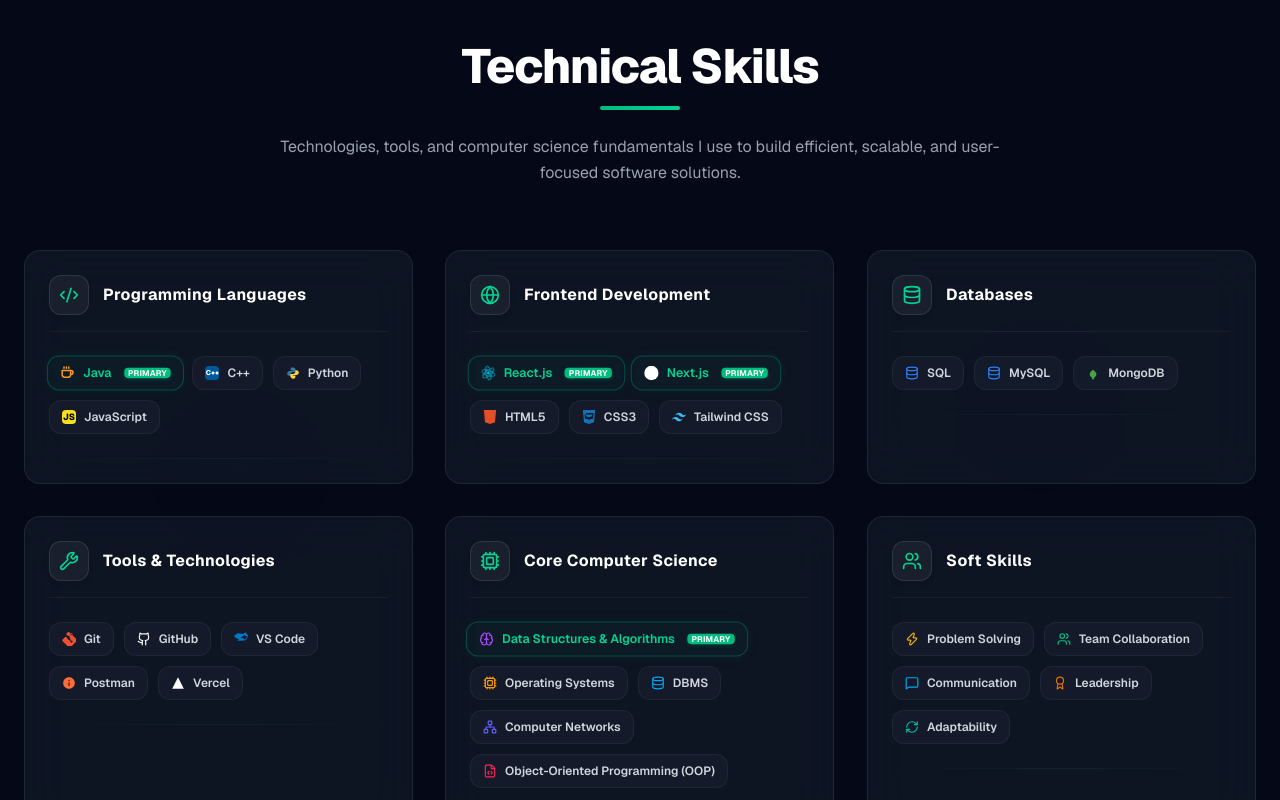
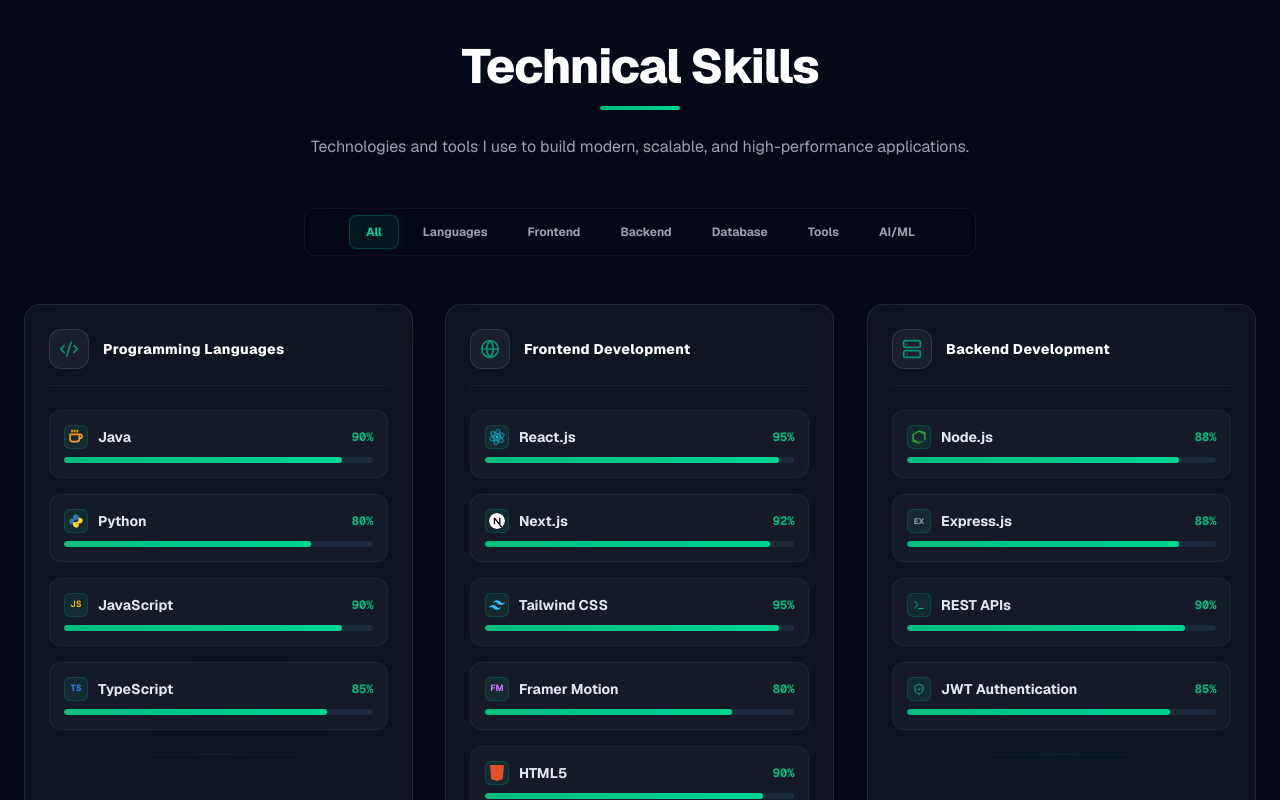
Before and after one commit to ayushjha-07/ayush-portfolio, a Next.js app: page / in a window 1280 px wide. Shown: the part 3660-4460 px from the top of the page. Built offline with nearby package versions, Linux system fonts and the light colour scheme.

Commit message:
refactor: redesign Technical Skills section with interactive filters and progress tooltips

```diff
--- a/src/components/Skills.tsx
+++ b/src/components/Skills.tsx
@@ -1,26 +1,14 @@
 "use client";
 
-import React, { useRef, useEffect } from "react";
-import { motion, useAnimation, useInView } from "framer-motion";
-import {
-  Code2, Globe, Database, Wrench, Cpu, Users, Terminal,
-  Brain, FileCode, Network, Zap, Award, RefreshCw, MessageSquare
-} from "lucide-react";
+import React, { useState } from "react";
+import { motion, AnimatePresence } from "framer-motion";
+import { Code2, Globe, Database, Wrench, Brain, Server, ShieldCheck, Terminal } from "lucide-react";
 import SpotlightCard from "./SpotlightCard";
 import { Github as GithubBrandIcon } from "./BrandIcons";
 
-interface SkillCategory {
-  title: string;
-  icon: React.ReactNode;
-  skills: string[];
-}
-
-function SkillBadge({ name, isPrimary }: { name: string; isPrimary: boolean }) {
-  const getIcon = () => {
-    switch (name.toLowerCase()) {
-      case "react.js":
-        return (
-          <svg className="w-3.5 h-3.5 text-cyan-400 animate-[spin_12s_linear_infinite]" viewBox="-11.5 -10.23174 23 20.46348" fill="none">
+// Tech Logos SVG Render Helpers
+const ReactLogo = () => (
+  <svg className="w-4 h-4 text-cyan-400 animate-[spin_15s_linear_infinite]" viewBox="-11.5 -10.23174 23 20.46348" fill="none">
     <circle cx="0" cy="0" r="2.05" fill="#00D8FF"/>
     <g stroke="#00D8FF" strokeWidth="1">
       <ellipse rx="11" ry="4.2"/>
@@ -29,54 +17,42 @@
     </g>
   </svg>
 );
-      case "next.js":
-        return (
-          <svg className="w-3.5 h-3.5 text-black dark:text-white" viewBox="0 0 180 180" fill="none">
+
+const NextLogo = () => (
+  <svg className="w-4 h-4 text-black dark:text-white bg-white dark:bg-transparent rounded-full" viewBox="0 0 180 180" fill="none">
     <circle cx="90" cy="90" r="90" fill="currentColor" />
-            <path d="M149.508 157.52L69.142 54H54V126H68.118V75.7613L139.736 167.369C143.193 164.404 146.458 161.121 149.508 157.52Z" fill="var(--theme-bg, #fff)"/>
-            <rect x="115" y="54" width="14.1176" height="72" fill="var(--theme-bg, #fff)"/>
+    <path d="M149.508 157.52L69.142 54H54V126H68.118V75.7613L139.736 167.369C143.193 164.404 146.458 161.121 149.508 157.52Z" fill="#000"/>
+    <rect x="115" y="54" width="14.1176" height="72" fill="#000"/>
   </svg>
 );
-      case "javascript":
-        return (
-          <div className="w-3.5 h-3.5 bg-[#F7DF1E] text-black font-extrabold flex items-center justify-center text-[9px] rounded-sm select-none">
-            JS
-          </div>
-        );
-      case "tailwind css":
-        return (
-          <svg className="w-3.5 h-3.5 text-[#38BDF8]" viewBox="0 0 24 24" fill="currentColor">
+
+const TailwindLogo = () => (
+  <svg className="w-4 h-4 text-[#38BDF8]" viewBox="0 0 24 24" fill="currentColor">
     <path d="M12.001 4.8c-3.2 0-5.2 1.6-6 4.8 1.2-1.6 2.6-2.2 4.2-1.8.913.228 1.565.89 2.288 1.624C13.666 10.618 15.027 12 18.001 12c3.2 0 5.2-1.6 6-4.8-1.2 1.6-2.6 2.2-4.2 1.8-.913-.228-1.565-.89-2.288-1.624C16.337 6.182 14.976 4.8 12.001 4.8zm-6 7.2c-3.2 0-5.2 1.6-6 4.8 1.2-1.6 2.6-2.2 4.2-1.8.913.228 1.565.89 2.288 1.624 1.177 1.194 2.538 2.576 5.512 2.576 3.2 0 5.2-1.6 6-4.8-1.2 1.6-2.6 2.2-4.2 1.8-.913-.228-1.565-.89-2.288-1.624C10.337 13.382 8.976 12 6.001 12z"/>
   </svg>
 );
-      case "html5":
-        return (
-          <svg className="w-3.5 h-3.5 text-[#E34F26]" viewBox="0 0 24 24" fill="currentColor">
+
+const HtmlLogo = () => (
+  <svg className="w-4 h-4 text-[#E34F26]" viewBox="0 0 24 24" fill="currentColor">
     <path d="M1.5 0h21l-1.9 21.2L12 24l-8.6-2.8L1.5 0zm17 5.7H7.7l.2 2.1h10.3l-.6 6.1-5.6 1.9-5.6-1.9-.4-3.8h2.1l.2 2 3.7 1.2 3.7-1.2.4-3.8H5.8L5 2.1h14.2l-.7 3.6z"/>
   </svg>
 );
-      case "css3":
-        return (
-          <svg className="w-3.5 h-3.5 text-[#1572B6]" viewBox="0 0 24 24" fill="currentColor">
+
+const CssLogo = () => (
+  <svg className="w-4 h-4 text-[#1572B6]" viewBox="0 0 24 24" fill="currentColor">
     <path d="M1.5 0h21l-1.9 21.2L12 24l-8.6-2.8L1.5 0zm17.3 5.3H6.8l.3 2.5h10.4l-.3 3-5.2 1.7-5.2-1.7-.3-3H4.4l.7 6.7 6.9 2.3 6.9-2.3.9-9.2z"/>
   </svg>
 );
-      case "python":
-        return (
-          <svg className="w-3.5 h-3.5" viewBox="0 0 24 24" fill="none">
+
+const PythonLogo = () => (
+  <svg className="w-4 h-4" viewBox="0 0 24 24" fill="none">
     <path d="M12.126 2C9.378 2 7.747 3.197 7.747 5.922v1.948h4.437V8.4h-6.26C3.992 8.4 2 9.948 2 12.696c0 2.748 1.83 4.226 4.312 4.226h1.487v-2.091c0-2.478 1.974-4.574 4.456-4.574h4.437V7.87c0-2.725-1.812-5.87-5.566-5.87z" fill="#3776AB"/>
     <path d="M11.874 22c2.748 0 4.379-1.197 4.379-3.922v-1.948h-4.437V15.6h6.26c1.932 0 3.922-1.548 3.922-4.296C22 8.556 20.17 7.078 17.688 7.078h-1.487v2.091c0 2.478-1.974 4.574-4.456 4.574H7.308v2.387c0 2.725 1.812 5.87 5.566 5.87z" fill="#FFD43B"/>
   </svg>
 );
-      case "c++":
-        return (
-          <div className="w-3.5 h-3.5 bg-[#00599C] text-white font-extrabold flex items-center justify-center text-[7px] rounded-sm select-none">
-            C++
-          </div>
-        );
-      case "java":
-        return (
-          <svg className="w-3.5 h-3.5 text-[#F89820]" viewBox="0 0 24 24" fill="none" stroke="currentColor" strokeWidth="2.5" strokeLinecap="round" strokeLinejoin="round">
+
+const JavaLogo = () => (
+  <svg className="w-4 h-4 text-[#F89820]" viewBox="0 0 24 24" fill="none" stroke="currentColor" strokeWidth="2.5" strokeLinecap="round" strokeLinejoin="round">
     <path d="M17 8h1a3 3 0 1 1 0 6h-1" />
     <path d="M3 8h14v7a4 4 0 0 1-4 4H7a4 4 0 0 1-4-4Z" />
     <line x1="6" x2="6" y1="2" y2="4" />
@@ -84,203 +60,269 @@
     <line x1="14" x2="14" y1="2" y2="4" />
   </svg>
 );
-      case "mysql":
-      case "sql":
-        return <Database size={14} className="text-blue-500" />;
-      case "mongodb":
-        return (
-          <svg className="w-3.5 h-3.5 text-[#47A248]" viewBox="0 0 24 24" fill="currentColor">
+
+const MongoLogo = () => (
+  <svg className="w-4 h-4 text-[#47A248]" viewBox="0 0 24 24" fill="currentColor">
     <path d="M17.19 12.19c-.31-.83-.87-1.74-1.63-2.65-.95-1.14-2.12-2.19-3.23-3.21l-.33-.31-.33.31c-1.11 1.02-2.28 2.07-3.23 3.21-.76.91-1.32 1.82-1.63 2.65-.43 1.13-.53 2.37-.16 3.51.52 1.63 1.77 3 3.39 3.69v2.24l.98.92c.62.59 1.62.59 2.24 0l.98-.92v-2.24c1.62-.69 2.87-2.06 3.39-3.69.37-1.14.27-2.38-.16-3.51z"/>
   </svg>
 );
-      case "git":
-        return (
-          <svg className="w-3.5 h-3.5 text-[#F05032]" viewBox="0 0 24 24" fill="currentColor">
+
+const GitLogo = () => (
+  <svg className="w-4 h-4 text-[#F05032]" viewBox="0 0 24 24" fill="currentColor">
     <path d="M23.3 10.9L13.1.7C12.7.3 12-.1 11.4-.1s-1.3.4-1.7.8L6.8 3.5 10.3 7c.7-.2 1.4-.1 2 .2l2.6-2.6c-.3-.7-.2-1.5.2-2.1.6-.6 1.5-.7 2.2-.2.6.5.7 1.5.2 2.2-.5.6-1.4.7-2 .2l-2.6 2.6c.3.5.3 1.2 0 1.7L15.5 15c.6-.3 1.4-.2 2 .2.7.7.7 1.8 0 2.5s-1.8.7-2.5 0c-.5-.5-.7-1.3-.3-1.9l-2.6-2.6c-.6.3-1.4.2-2-.2s-.7-1.3-.3-1.9L6.4 7.7 1.1 13c-.8.8-.8 2 0 2.8l10.2 10.2c.4.4 1 .6 1.7.6s1.3-.2 1.7-.6l10.2-10.2c.8-.8.8-2 .1-2.9z"/>
   </svg>
 );
-      case "github":
-        return <GithubBrandIcon size={14} className="text-black dark:text-white" />;
-      case "vs code":
-        return (
-          <svg className="w-3.5 h-3.5 text-[#007ACC]" viewBox="0 0 24 24" fill="currentColor">
+
+const VscodeLogo = () => (
+  <svg className="w-4 h-4 text-[#007ACC]" viewBox="0 0 24 24" fill="currentColor">
     <path d="M23.986 6.012a.64.64 0 0 0-.17-.468L19.98.718a.637.637 0 0 0-.83 0l-3.328 2.658L6.89 2.012a.637.637 0 0 0-.64.088L.17 6.467c-.22.18-.22.508 0 .688l5.228 4.227a.64.64 0 0 0 .64.088l8.932-1.364 3.328 2.658a.637.637 0 0 0 .83 0l3.836-4.827a.64.64 0 0 0 .17-.468l-.148.468zM6.467 15.012c-.22-.18-.22-.508 0-.688l11.052-8.933a.64.64 0 0 1 .83 0l5.228 4.227a.64.64 0 0 1 0 .688l-5.228 4.227a.64.64 0 0 1-.83 0L6.467 15.012z"/>
   </svg>
 );
-      case "vercel":
-        return (
-          <svg className="w-3.5 h-3.5 text-black dark:text-white" viewBox="0 0 24 24" fill="currentColor">
+
+const VercelLogo = () => (
+  <svg className="w-4 h-4 text-black dark:text-white" viewBox="0 0 24 24" fill="currentColor">
     <path d="M12 2L2 22h20L12 2z"/>
   </svg>
 );
-      case "postman":
-        return (
-          <svg className="w-3.5 h-3.5 text-[#FF6C37]" viewBox="0 0 24 24" fill="currentColor">
+
+const PostmanLogo = () => (
+  <svg className="w-4 h-4 text-[#FF6C37]" viewBox="0 0 24 24" fill="currentColor">
     <path d="M12 2C6.48 2 2 6.48 2 12s4.48 10 10 10 10-4.48 10-10S17.52 2 12 2zm1 15h-2v-6h2v6zm0-8h-2V7h2v2z"/>
   </svg>
 );
-      case "data structures & algorithms":
-        return <Brain size={14} className="text-purple-500" />;
-      case "operating systems":
-        return <Cpu size={14} className="text-amber-500" />;
-      case "dbms":
-        return <Database size={14} className="text-sky-500" />;
-      case "computer networks":
-        return <Network size={14} className="text-indigo-500" />;
-      case "oop":
-      case "object-oriented programming (oop)":
-        return <FileCode size={14} className="text-rose-500" />;
-      case "problem solving":
-        return <Zap size={14} className="text-yellow-500" />;
-      case "team collaboration":
-        return <Users size={14} className="text-emerald-500" />;
-      case "communication":
-        return <MessageSquare size={14} className="text-sky-500" />;
-      case "leadership":
-        return <Award size={14} className="text-amber-600" />;
-      case "adaptability":
-        return <RefreshCw size={14} className="text-teal-500" />;
-      default:
-        return <Terminal size={14} className="text-emerald-500/70" />;
+
+const NodeLogo = () => (
+  <svg className="w-4 h-4 text-[#339933]" viewBox="0 0 24 24" fill="currentColor">
+    <path d="M12 2L2 7.7v11.5L12 22l10-5.7v-11.5L12 2zM12 4.4l7.6 4.4v8.7L12 19.6l-7.6-4.4V8.8L12 4.4z" />
+  </svg>
+);
+
+interface SkillItem {
+  name: string;
+  level: number;
+  description: string;
+  logo: React.ReactNode;
 }
-  };
 
+interface SkillCategory {
+  id: string;
+  title: string;
+  icon: React.ReactNode;
+  skills: SkillItem[];
+}
+
+// Single Skill Row Component with progress bar and tooltip
+function SkillProgressBar({ skill, index }: { skill: SkillItem; index: number }) {
   return (
-    <div className={`inline-flex items-center gap-2 px-3 py-2 rounded-xl border transition-all duration-300 select-none cursor-default text-xs font-semibold ${
-      isPrimary
-        ? "bg-emerald-500/10 dark:bg-emerald-500/5 border-emerald-500/30 text-emerald-600 dark:text-emerald-400 shadow-[0_0_12px_rgba(16,185,129,0.08)] scale-[1.03]"
-        : "bg-slate-100 dark:bg-white/3 border-slate-200 dark:border-white/5 text-slate-700 dark:text-gray-300 hover:border-emerald-500/30 hover:bg-emerald-500/5 hover:text-emerald-600 dark:hover:text-emerald-400"
-    }`}>
-      {getIcon()}
-      <span>{name}</span>
-      {isPrimary && (
-        <span className="text-[8px] uppercase font-bold px-1 bg-emerald-500 text-white rounded tracking-wide ml-1 shadow-[0_1px_4px_rgba(16,185,129,0.2)]">
-          Primary
-        </span>
-      )}
+    <div className="relative group/item flex flex-col gap-2 p-3.5 rounded-xl bg-slate-900/10 dark:bg-white/3 border border-slate-200/50 dark:border-white/5 hover:border-emerald-500/25 hover:bg-slate-100/50 dark:hover:bg-emerald-500/5 transition-all duration-300">
+
+      {/* Tooltip */}
+      <div className="absolute bottom-full left-1/2 -translate-x-1/2 mb-2.5 w-52 p-2.5 bg-slate-950/95 text-white text-[10px] md:text-xs rounded-lg shadow-xl border border-emerald-500/25 opacity-0 pointer-events-none group-hover/item:opacity-100 group-hover/item:pointer-events-auto transition-opacity duration-300 z-50 text-center leading-relaxed">
+        {skill.description}
+        <div className="absolute top-full left-1/2 -translate-x-1/2 w-0 h-0 border-t-4 border-t-slate-950/95 border-x-4 border-x-transparent" />
+      </div>
+
+      {/* Info Row */}
+      <div className="flex items-center justify-between">
+        <div className="flex items-center gap-2.5">
+          <div className="w-6 h-6 rounded-md bg-emerald-500/10 border border-emerald-500/20 flex items-center justify-center text-emerald-500 shrink-0">
+            {skill.logo}
+          </div>
+          <span className="text-xs md:text-sm font-bold text-slate-800 dark:text-slate-200">{skill.name}</span>
+        </div>
+        <span className="text-[10px] md:text-xs font-bold font-mono text-emerald-500">{skill.level}%</span>
+      </div>
+
+      {/* Progress Track */}
+      <div className="w-full h-1.5 bg-slate-200 dark:bg-slate-800 rounded-full overflow-hidden">
+        <motion.div
+          initial={{ width: 0 }}
+          whileInView={{ width: `${skill.level}%` }}
+          viewport={{ once: true }}
+          transition={{ duration: 1.2, ease: "easeOut", delay: index * 0.05 }}
+          className="h-full bg-gradient-to-r from-emerald-500 to-emerald-400 rounded-full"
+        />
+      </div>
     </div>
   );
 }
 
 export default function Skills() {
-  const containerRef = useRef(null);
-  const isInView = useInView(containerRef, { once: true, amount: 0.1 });
-  const controls = useAnimation();
+  // Filters State
+  const [activeFilter, setActiveFilter] = useState<"all" | "languages" | "frontend" | "backend" | "database" | "tools" | "ai">("all");
 
-  useEffect(() => {
-    if (isInView) {
-      controls.start("visible");
-    }
-  }, [isInView, controls]);
+  const filterList = [
+    { id: "all", label: "All" },
+    { id: "languages", label: "Languages" },
+    { id: "frontend", label: "Frontend" },
+    { id: "backend", label: "Backend" },
+    { id: "database", label: "Database" },
+    { id: "tools", label: "Tools" },
+    { id: "ai", label: "AI/ML" },
+  ] as const;
 
   const skillCategories: SkillCategory[] = [
     {
+      id: "languages",
       title: "Programming Languages",
-      icon: <Code2 size={20} className="text-emerald-400" />,
-      skills: ["Java", "C++", "Python", "JavaScript"],
+      icon: <Code2 size={20} className="text-emerald-400 animate-pulse" />,
+      skills: [
+        { name: "Java", level: 90, description: "Strong in Object-Oriented patterns, clean architecture, and systems.", logo: <JavaLogo /> },
+        { name: "Python", level: 80, description: "Used for scripting, data analysis, and Machine Learning models.", logo: <PythonLogo /> },
+        { name: "JavaScript", level: 90, description: "Core asynchronous operations, scripting, modern ES6+, and client logic.", logo: <div className="text-[9px] font-bold text-yellow-500 font-mono">JS</div> },
+        { name: "TypeScript", level: 85, description: "Type-safe programming for scalable components and interfaces.", logo: <div className="text-[9px] font-bold text-blue-500 font-mono">TS</div> }
+      ]
     },
     {
+      id: "frontend",
       title: "Frontend Development",
-      icon: <Globe size={20} className="text-emerald-400" />,
-      skills: ["React.js", "Next.js", "HTML5", "CSS3", "Tailwind CSS"],
+      icon: <Globe size={20} className="text-emerald-400 animate-pulse" />,
+      skills: [
+        { name: "React.js", level: 95, description: "Component state design, custom hooks, context rendering, and virtual DOM optimization.", logo: <ReactLogo /> },
+        { name: "Next.js", level: 92, description: "Server-side rendering, static generation, app router routing, and optimized builds.", logo: <NextLogo /> },
+        { name: "Tailwind CSS", level: 95, description: "Responsive layouts, utility-first configurations, and style frameworks.", logo: <TailwindLogo /> },
+        { name: "Framer Motion", level: 80, description: "Declarative layouts, page routing transitions, and interactive components.", logo: <div className="text-[9px] font-bold text-purple-400">FM</div> },
+        { name: "HTML5", level: 90, description: "Semantic web standards, metadata SEO rules, and page structure.", logo: <HtmlLogo /> },
+        { name: "CSS3", level: 90, description: "Advanced layouts, animations, transitions, grid setups, and styling.", logo: <CssLogo /> }
+      ]
     },
     {
-      title: "Databases",
-      icon: <Database size={20} className="text-emerald-400" />,
-      skills: ["SQL", "MySQL", "MongoDB"],
+      id: "backend",
+      title: "Backend Development",
+      icon: <Server size={20} className="text-emerald-400 animate-pulse" />,
+      skills: [
+        { name: "Node.js", level: 88, description: "Event-driven runtime for concurrent server request loops.", logo: <NodeLogo /> },
+        { name: "Express.js", level: 88, description: "Minimalist server routing, APIs, and middleware implementations.", logo: <div className="text-[8px] font-bold text-slate-400">EX</div> },
+        { name: "REST APIs", level: 90, description: "Designing endpoints, HTTP method mappings, and JSON schema requests.", logo: <Terminal size={12} /> },
+        { name: "JWT Authentication", level: 85, description: "Token verification loops, password hashing, and cookie sessions.", logo: <ShieldCheck size={12} /> }
+      ]
     },
     {
-      title: "Tools & Technologies",
-      icon: <Wrench size={20} className="text-emerald-400" />,
-      skills: ["Git", "GitHub", "VS Code", "Postman", "Vercel"],
+      id: "database",
+      title: "Databases",
+      icon: <Database size={20} className="text-emerald-400 animate-pulse" />,
+      skills: [
+        { name: "MongoDB", level: 85, description: "NoSQL document storage, indexing configurations, and aggregation pipelines.", logo: <MongoLogo /> },
+        { name: "MySQL", level: 85, description: "Relational queries, structure schema mappings, indexing, and joins.", logo: <Database size={12} /> }
+      ]
     },
     {
-      title: "Core Computer Science",
-      icon: <Cpu size={20} className="text-emerald-400" />,
-      skills: ["Data Structures & Algorithms", "Operating Systems", "DBMS", "Computer Networks", "Object-Oriented Programming (OOP)"],
+      id: "tools",
+      title: "Cloud & Tools",
+      icon: <Wrench size={20} className="text-emerald-400 animate-pulse" />,
+      skills: [
+        { name: "Git", level: 90, description: "Distributed repository branching, rebasing, merge workflows.", logo: <GitLogo /> },
+        { name: "GitHub", level: 90, description: "Collaborative repository version control, actions, and page tools.", logo: <GithubBrandIcon size={12} /> },
+        { name: "Vercel", level: 88, description: "Cloud optimization host for static next builds.", logo: <VercelLogo /> },
+        { name: "Render", level: 85, description: "Database and backend service server hosting deployments.", logo: <div className="text-[8px] font-bold text-emerald-400">RD</div> },
+        { name: "Postman", level: 90, description: "Testing request payloads, headers, and environment scripts.", logo: <PostmanLogo /> },
+        { name: "VS Code", level: 95, description: "Primary writing environment, shortcut workflows, and tool sets.", logo: <VscodeLogo /> }
+      ]
     },
     {
-      title: "Soft Skills",
-      icon: <Users size={20} className="text-emerald-400" />,
-      skills: ["Problem Solving", "Team Collaboration", "Communication", "Leadership", "Adaptability"],
-    },
+      id: "ai",
+      title: "AI / Machine Learning",
+      icon: <Brain size={20} className="text-emerald-400 animate-pulse" />,
+      skills: [
+        { name: "Scikit-learn", level: 75, description: "Algorithmic classification, linear models, clustering, and data splits.", logo: <CpuIcon /> },
+        { name: "Pandas", level: 80, description: "Scientific dataframe cleaning, formatting, parsing, and analysis.", logo: <div className="text-[8px] font-bold text-cyan-500 font-mono">PD</div> },
+        { name: "NumPy", level: 80, description: "Mathematical calculations on N-dimensional matrix arrays.", logo: <div className="text-[8px] font-bold text-blue-500 font-mono">NP</div> },
+        { name: "XGBoost", level: 75, description: "High-performance decision tree classifiers and boosted forests.", logo: <div className="text-[8px] font-bold text-emerald-400">XG</div> }
+      ]
+    }
   ];
 
-  const primarySkills = [
-    "java",
-    "react.js",
-    "next.js",
-    "data structures & algorithms",
-  ];
+  // Scikit-learn Cpu icon helper
+  function CpuIcon() {
+    return <Wrench size={12} />;
+  }
 
-  const cardVariants = {
-    hidden: { opacity: 0, y: 30 },
-    visible: (idx: number) => ({
-      opacity: 1,
-      y: 0,
-      transition: {
-        delay: idx * 0.08,
-        duration: 0.6,
-        ease: "easeOut" as const,
-      },
-    }),
-  };
+  // Filter Logic
+  const filteredCategories = activeFilter === "all"
+    ? skillCategories
+    : skillCategories.filter(category => category.id === activeFilter);
 
   return (
     <section id="skills" className="py-24 relative overflow-hidden text-theme-text transition-colors duration-300">
-      {/* Glow Orbs */}
+
+      {/* Decorative Glow Orbs */}
       <div className="glow-orb-emerald top-1/3 left-10 opacity-[var(--glow-opacity)] transition-opacity duration-300" />
       <div className="glow-orb-emerald bottom-1/3 right-10 opacity-[var(--glow-opacity)] transition-opacity duration-300" />
 
-      <div className="max-w-7xl mx-auto px-6 relative z-10" ref={containerRef}>
-        {/* Title Section */}
-        <div className="text-center mb-16 max-w-3xl mx-auto">
+      <div className="max-w-7xl mx-auto px-6 relative z-10">
+
+        {/* Section Header */}
+        <div className="text-center mb-12 max-w-3xl mx-auto">
           <h2 className="text-3xl md:text-5xl font-extrabold tracking-tight text-slate-900 dark:text-white">Technical Skills</h2>
           <div className="h-1 w-20 bg-gradient-to-r from-emerald-500 to-emerald-400 mx-auto mt-4 rounded-full" />
           <p className="text-slate-500 dark:text-gray-400 mt-6 text-sm md:text-base leading-relaxed">
-            Technologies, tools, and computer science fundamentals I use to build efficient, scalable, and user-focused software solutions.
+            Technologies and tools I use to build modern, scalable, and high-performance applications.
           </p>
         </div>
 
-        {/* Skills Cards Grid */}
-        <div className="grid grid-cols-1 md:grid-cols-2 lg:grid-cols-3 gap-8">
-          {skillCategories.map((category, idx) => (
+        {/* Interactive Category Filters */}
+        <div className="flex flex-wrap justify-center gap-2 mb-12 max-w-2xl mx-auto p-1.5 bg-slate-950/20 backdrop-blur-md rounded-xl border border-white/5 shadow-inner">
+          {filterList.map((filter) => (
+            <button
+              key={filter.id}
+              onClick={() => setActiveFilter(filter.id)}
+              className={`px-4 py-2 text-xs font-bold rounded-lg transition-all duration-300 cursor-pointer select-none ${
+                activeFilter === filter.id
+                  ? "text-emerald-400 bg-emerald-500/10 border border-emerald-500/25 shadow-[0_0_12px_rgba(16,185,129,0.1)]"
+                  : "text-gray-400 hover:text-slate-200 hover:bg-white/5"
+              }`}
+            >
+              {filter.label}
+            </button>
+          ))}
+        </div>
+
+        {/* Skill Categories Grid with Framer Motion AnimatePresence */}
         <motion.div
-              key={category.title}
-              custom={idx}
-              initial="hidden"
-              animate={controls}
-              variants={cardVariants}
+          layout
+          className="grid grid-cols-1 md:grid-cols-2 lg:grid-cols-3 gap-8"
+        >
+          <AnimatePresence mode="popLayout">
+            {filteredCategories.map((category) => (
+              <motion.div
+                key={category.id}
+                layout
+                initial={{ opacity: 0, scale: 0.95 }}
+                animate={{ opacity: 1, scale: 1 }}
+                exit={{ opacity: 0, scale: 0.95 }}
+                transition={{ duration: 0.45, ease: "easeInOut" }}
                 className="h-full"
               >
-              <SpotlightCard className="p-6 h-full flex flex-col justify-between group hover:-translate-y-2 hover:shadow-[0_20px_40px_rgba(16,185,129,0.05)] dark:hover:shadow-[0_20px_40px_rgba(16,185,129,0.1)] transition-all duration-500">
+                <SpotlightCard className="p-6 h-full flex flex-col justify-between group hover:-translate-y-2 hover:shadow-[0_20px_40px_rgba(16,185,129,0.08)] transition-all duration-500">
                   <div className="w-full">
                     {/* Category Header */}
                     <div className="flex items-center gap-3.5 mb-6 pb-4 border-b border-slate-200 dark:border-white/5">
                       <div className="w-10 h-10 rounded-xl bg-slate-100 dark:bg-white/5 border border-slate-200/60 dark:border-white/10 flex items-center justify-center group-hover:scale-105 transition-transform duration-300 shadow-[0_4px_12px_rgba(0,0,0,0.02)]">
                         {category.icon}
                       </div>
-                    <h3 className="text-md font-bold text-slate-900 dark:text-white tracking-wide">{category.title}</h3>
+                      <h3 className="text-sm md:text-md font-extrabold text-slate-900 dark:text-white tracking-wide">{category.title}</h3>
                     </div>
 
-                  {/* Skills badges grid */}
-                  <div className="flex flex-wrap gap-2.5">
-                    {category.skills.map((skill) => (
-                      <SkillBadge
-                        key={skill}
-                        name={skill}
-                        isPrimary={primarySkills.includes(skill.toLowerCase())}
+                    {/* Progress bars list */}
+                    <div className="flex flex-col gap-4">
+                      {category.skills.map((skill, sIdx) => (
+                        <SkillProgressBar
+                          key={skill.name}
+                          skill={skill}
+                          index={sIdx}
                         />
                       ))}
                     </div>
                   </div>
 
-                {/* Bottom line decor */}
+                  {/* Bottom Line Decor */}
                   <div className="w-full h-[1px] bg-gradient-to-r from-transparent via-emerald-500/10 to-transparent mt-6" />
                 </SpotlightCard>
               </motion.div>
             ))}
-        </div>
+          </AnimatePresence>
+        </motion.div>
+
       </div>
     </section>
   );
```
Lines whose indentation alone changed are shown as unchanged.
